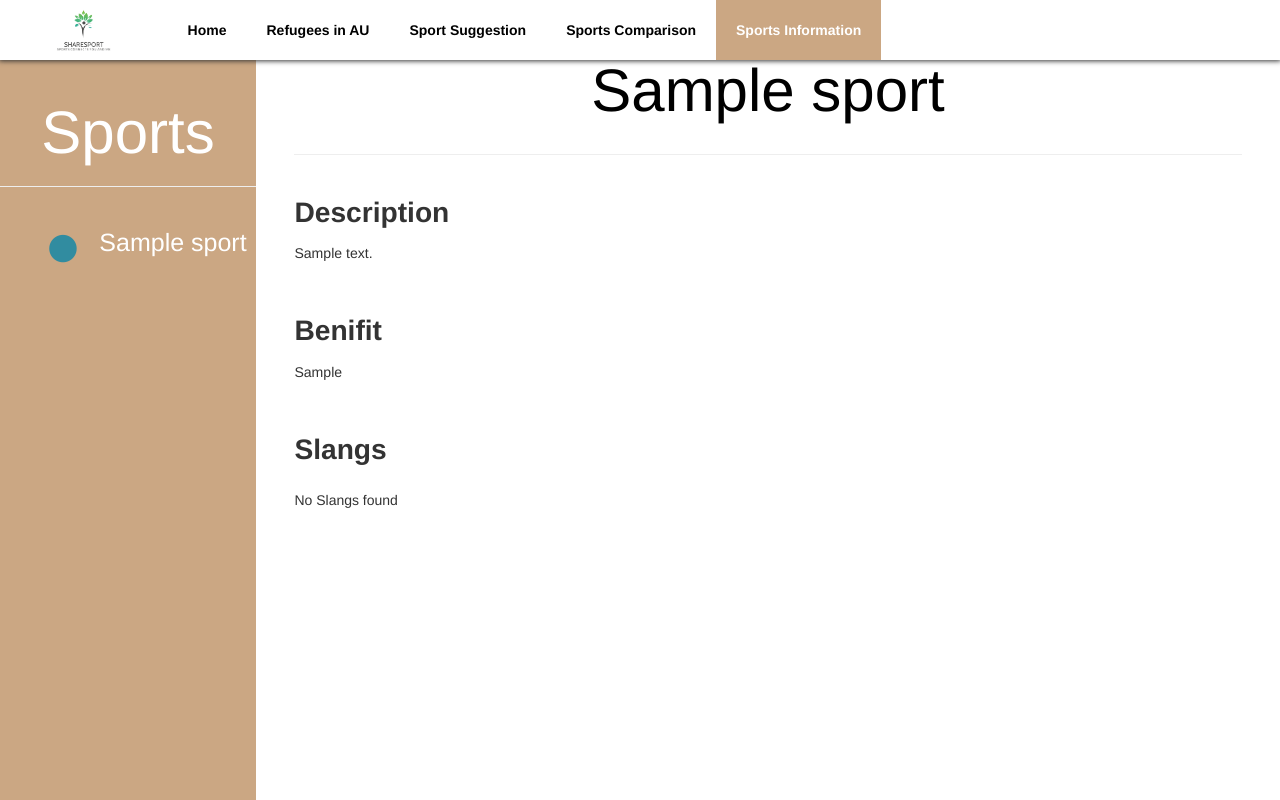
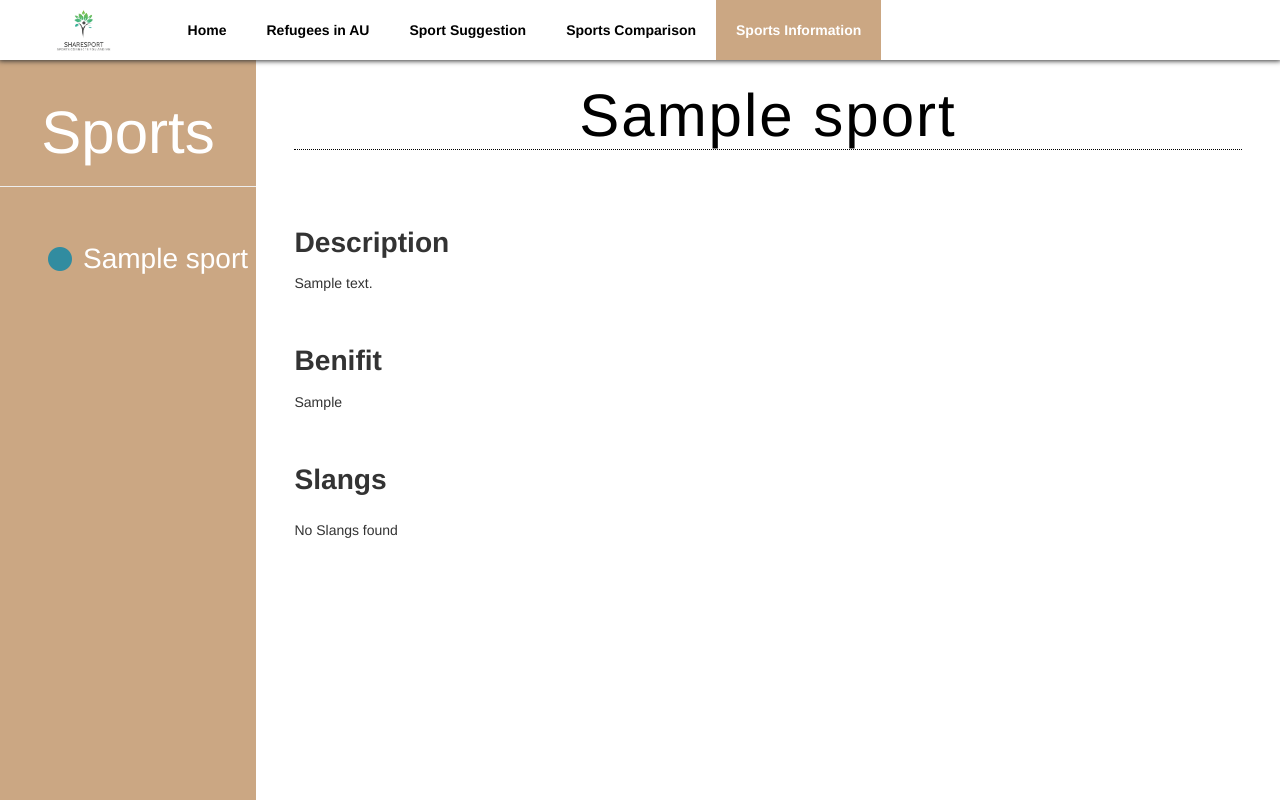
Before and after one commit to Onkar303/FIT5120, an ASP.NET MVC app: page /Home/SportsInformation/1 in a window 1280 px wide. Run offline with ASP.NET Core 8 and stand-ins for ASP.NET MVC 5, Linux system fonts and the light colour scheme; tables that the repository leaves empty hold one stand-in row (values such as "Sample post"); the project's own start-up code is not run, and a stand-in starts its controllers and pages; some libraries are stand-ins or nearby versions.

Commit message:
minor ui Changes

```diff
--- a/FIT5120_Project_Refugees/Content/SportsInformation.css
+++ b/FIT5120_Project_Refugees/Content/SportsInformation.css
@@ -70,14 +70,20 @@
     font-size: 60px;
 }
 
-li {
+li.one {
     color: #fff;
     list-style: none;
     position: relative;
-    padding-left: 50px;
-    line-height: 2;
-    font-size: 25px;
+    padding-left: 35px;
+    line-height: 3;
+    font-size: 28px;
     cursor:pointer;
+}
+
+
+li.slangs{
+    color:black;
+
 }
 
 @media screen and (max-width: 800px) {
@@ -111,32 +117,13 @@
         position: absolute;
         left: 0;
         color: #318ca0;
-        font-size: 32px;
+        font-size: 28px;
     }
 
     li.one:before {
         content: "\f111";
     }
 
-    li.two:before {
-        content: "\f00c";
-    }
-
-    li.three:before {
-        content: "\f10c";
-    }
-
-    li.four:before {
-        content: "\f004";
-    }
-
-    li.five:before {
-        content: "\f1e2";
-    }
-
-    li.six:before {
-        content: "\f0e7";
-    }
 
     li:hover:before {
         color: #fff;
--- a/FIT5120_Project_Refugees/Views/Home/Index.cshtml
+++ b/FIT5120_Project_Refugees/Views/Home/Index.cshtml
@@ -15,7 +15,6 @@
         <div class="buttonSection">
             <button class="btn btn-lg btn-default" id="findSport" style="background-color:#ff6a00;"><b>Get Involved</b></button>
         </div>
-
     </div>
 
 
--- a/FIT5120_Project_Refugees/Views/Home/SportsInformation.cshtml
+++ b/FIT5120_Project_Refugees/Views/Home/SportsInformation.cshtml
@@ -74,12 +74,17 @@
 
 
     <div>
-        <h1 style="color:black;">@Model.sport.SPORT_NAME</h1>
+        <h1 style="
+        letter-spacing: 2px;
+        margin-bottom: 35px;
+        border-width: 0px 0px 1px 0px;
+        border-style: dotted;
+        margin-top: 45px;
+        color: rgba(0,0,0,1);
+">@Model.sport.SPORT_NAME</h1>
 
     </div>
 
-
-    <hr />
     <a id="sportsCatalogButton"><i class="fa fa-bars"></i></a>
 
     <div class="section">
@@ -104,16 +109,22 @@
         }
         else
         {
-            for (var i = 0; i < Model.termsList.Count; i++)
+            <ol>
+                @for (var i = 0; i < Model.termsList.Count; i++)
                 {
+                    <li class="text">
                         <h3>
-                    @Model.termsList[i].TERM_NAME
+                            <b>@Model.termsList[i].TERM_NAME</b>
                         </h3>
 
                         <p>
                             @Model.termsList[i].TERM_DESC
                         </p>
+
+                    </li>
                 }
+             </ol>
+
         }
 
 
@@ -124,4 +135,5 @@
 
 </div>
 
+
         <script src="~/Scripts/SportsInformation.js"></script>
```
Lines whose indentation alone changed are shown as unchanged.
